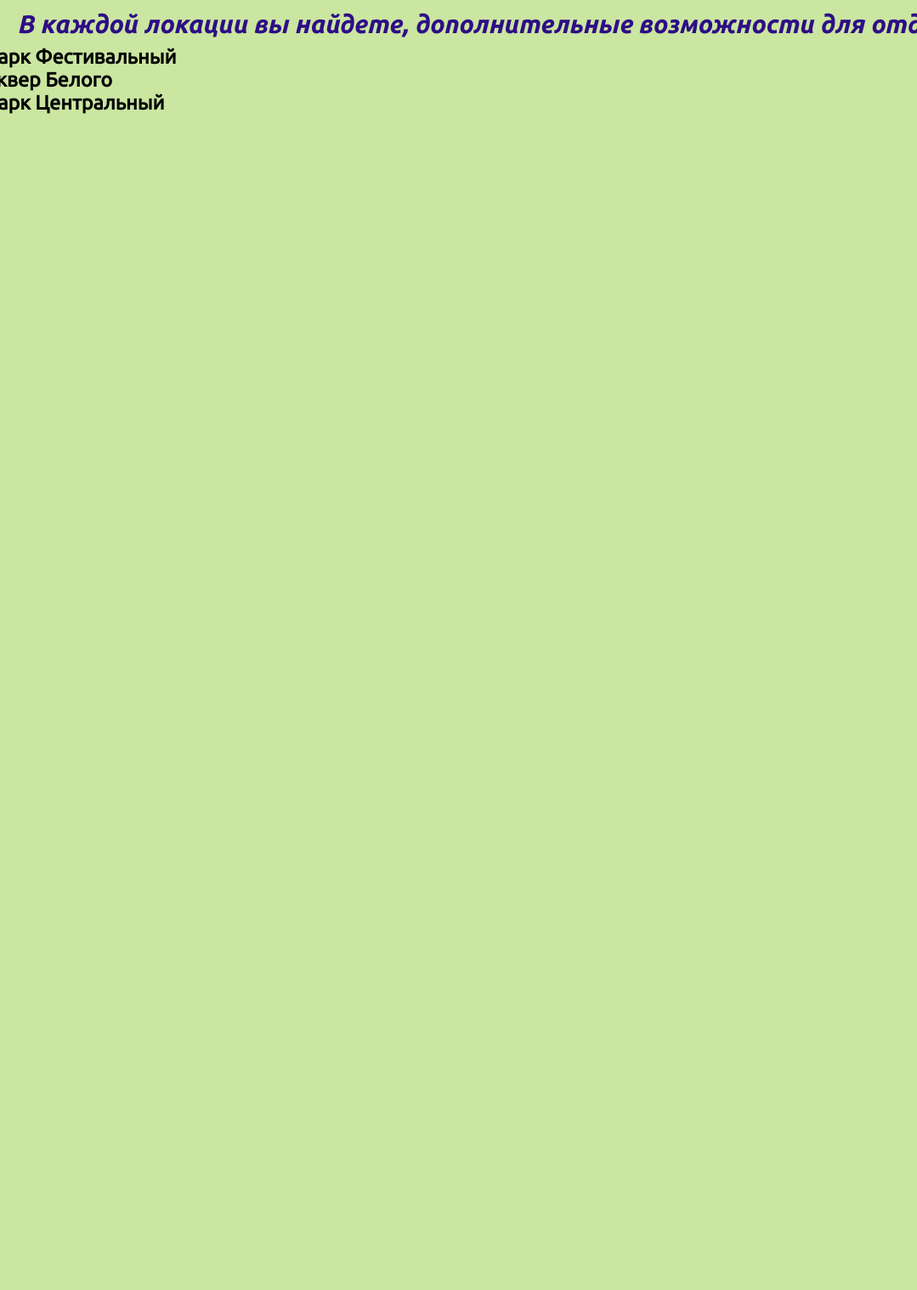
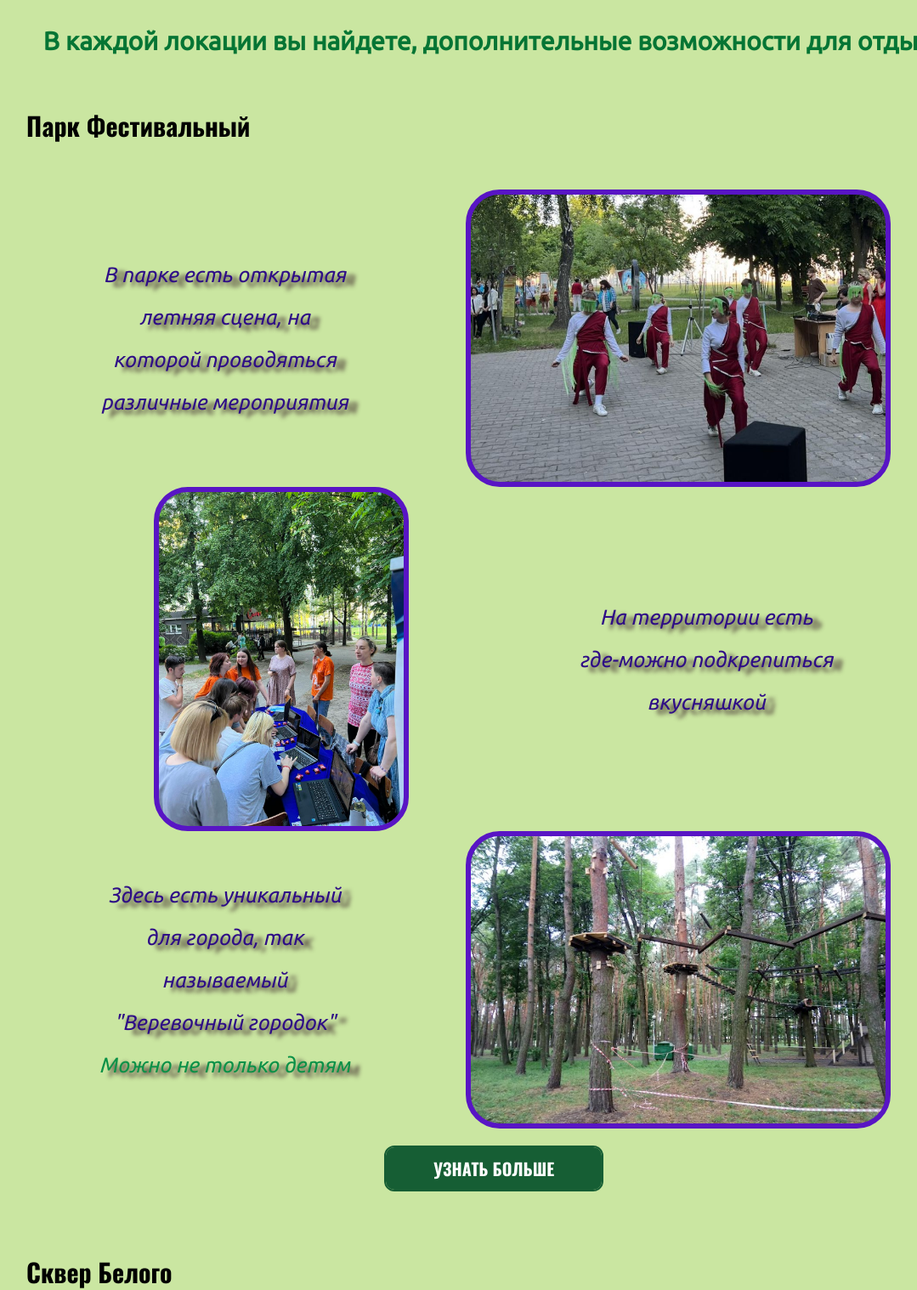
Before and after one commit to MargaritaBraun/Project-Access-Point, a plain HTML site: page index.html in a window 1280 px wide. Shown: the part 1876-3394 px from the top of the page at 85% size, without its empty margins (59-1138 px from the left). Before the commit the page ends 2010 px from the top, so only its background shows below. Drawn offline with nearby package versions, Linux system fonts and the light colour scheme.

Commit message:
feat: going about section

```diff
--- a/index.html
+++ b/index.html
@@ -122,33 +122,53 @@
 
             </div>
         </section>
-        <section >
-            <wrapper class="wrapper">
-                <div class="layout-3-column">
-                    <div class="makeFoto__column"><span class="makeFoto__var1"></span></div>
-                    <div class="makeFoto__column">
-                        <p></p>
-                        <p></p>
-                    </div>
-                    <div class="makeFoto__column"><span class='makeFoto__var2'></span></div>
-                </div>
-            </wrapper>
-        </section>
         <section class="about">
             <wrapper class="wrapper">
                 <div class="about__container">
                     <div>
                         <h2 class="about__title">В каждой локации вы найдете, дополнительные возможности для отдыха</h2>
                     </div>
-                    <div>
-                        <h3>Парк Фестивальный</h3>
-                        <p></p>
+                    <div class="about__block">
+                        <h3 class="block__title">Парк Фестивальный</h3>
+                            <div class="block__column">
+                             <p class="block__paragraph">В парке есть открытая летняя сцена, на которой проводяться различные мероприятия</p>
+                            <div class="about-flameX"><span class="about-Foto1"></span></div>
+                            </div>
+                        </div>
+                        <div class="block__column">
+                            <div class="about-flameY"><span class="about-Foto2"></span></div>
+                            <p class="block__paragraph">На территории есть где-можно подкрепиться вкусняшкой</p>
+                        </div>
+                        <div class="block__column">
+                            <p class="block__paragraph">Здесь есть уникальный для города, так называемый "Веревочный городок"
+                                <span class="block__paragraph other">Можно не только детям</span>
+                            </p>
+                            <div class="about-flameX"><span class="about-Foto3"></span></div>
+                        </div>
+                        <div class="about__button">
+                            <button class="button-location first">узнать больше</button>
+                        </div>
                     </div>
                     <div>
-                        <h3>Сквер Белого</h3>
+                        <h3 class="block__title">Сквер Белого</h3>
+                        <div class="block__column">
+                            <p class="block__paragraph">Именно здесь, ты получишь заряд энергии</p>
+                           <div class="about-flameX"><span class="about-belov1"></span></div>
+                        </div>
+                        <div class="block__column">
+                            <div class="about-flameX"><span class="about-belov2"></span></div>
+                            <p class="block__paragraph">Вечером здесь еще интересней, чем днем</p>
+                        </div>
+                        <div class="block__column">
+                            <p class="block__paragraph">Яркие и необычные скамейки</p>
+                           <div class="about-flameX"><span class="about-belov3"></span></div>
+                        </div>
+                        <div class="about__button">
+                            <button class="button-location second">узнать больше</button>
+                        </div>
                     </div>
                     <div>
-                        <h3>Парк Центральный</h3>
+                        <h3 class="block__title">Парк Центральный</h3>
                     </div>
 
                 </div>
--- a/style.css
+++ b/style.css
@@ -417,10 +417,177 @@ body {
   /* about section */
    .about__title {
     font-family: Ubuntu;
-    font-style: italic;
+    font-style: normal;
     font-weight: 700;
     font-size: 3rem;
     line-height: 50px;
     text-align: center;
+    color: #057534;
+    padding: 20px 0 0 0;
+   }
+
+   .block__column {
+    display: flex;
+    align-items: center;
+    justify-content: space-evenly;
+   }
+
+   .block__title {
+    font-family: 'Oswald';
+    font-style: normal;
+    font-weight: 700;
+    font-size: 3rem;
+    line-height: 50px;
+    text-align: left;
+    padding: 50px 10px 50px 50px;
+   }
+
+   .block__paragraph {
+    width: 300px;
+    font-family: Ubuntu;
+    font-style: italic;
+    font-weight: 500;
+    font-size: 2.5rem;
+    line-height: 50px;
+    text-align: center;
     color: #2e0d86;
+    text-shadow: 10px 5px 5px rgb(68, 49, 49);
    }
+
+   .other {
+    color: #0b9147;
+   }
+
+   .about-flameX {
+    width: 500px;
+    height: 350px;
+   }
+
+   .about-flameY {
+    width: 300px;
+    height: 405px;
+   }
+
+   .about-Foto1 {
+    background: url('img/fest1-about.jpg') 0 0 no-repeat;
+    background-size: cover;
+    display: block;
+    width: 100%;
+    height: 100%;
+    border: 6px solid #5815c4;
+    border-radius: 40px;
+   }
+
+   .about-Foto2 {
+    background: url('img/fest2-about.jpg') 0 0 no-repeat;
+    background-size: cover;
+    display: block;
+    width: 100%;
+    height: 100%;
+    border: 6px solid #5815c4;
+    border-radius: 40px;
+   }
+
+   .about-Foto3 {
+    background: url('img/fest3-about.jpg') 0 0 no-repeat;
+    background-size: cover;
+    display: block;
+    width: 100%;
+    height: 100%;
+    border: 6px solid #5815c4;
+    border-radius: 40px;
+   }
+
+/* about button section */
+   .about__button {
+    display: flex;
+    flex-direction: column;
+    justify-content: center;
+   }
+
+   .button-location  {
+    box-sizing: border-box;
+    -webkit-appearance: none;
+       -moz-appearance: none;
+            appearance: none;
+    background-color: transparent;
+    border: 2px solid #e74c3c;
+    border-radius: 0.6em;
+    color: #e74c3c;
+    cursor: pointer;
+    display: -webkit-box;
+    display: -webkit-flex;
+    display: -ms-flexbox;
+    display: flex;
+    -webkit-align-self: center;
+        -ms-flex-item-align: center;
+            align-self: center;
+    font-size: 2rem;
+    font-weight: 400;
+    line-height: 2px;
+    margin: 20px;
+    padding: 1.2em 2.8em;
+    text-decoration: none;
+    text-align: center;
+    text-transform: uppercase;
+    font-family: 'Oswald', sans-serif;
+    font-weight: 700;
+  }
+  .button-location:hover, .button-location:focus {
+    color: #fff;
+    outline: 0;
+  }
+
+  .first {
+    border-color: #165e34;
+    color: #fff;
+    box-shadow: 0 0 40px 40px #165e34 inset, 0 0 0 0 #165e34;
+    -webkit-transition: all 150ms ease-in-out;
+    transition: all 150ms ease-in-out;
+  }
+  .first:hover {
+    box-shadow: 0 0 10px 0 #165e34 inset, 0 0 10px 4px #165e34;
+    color: black;
+  }
+
+  .about-belov1 {
+    background: url('img/belovt1-about.jpg') 0 0 no-repeat;
+    background-size: cover;
+    display: block;
+    width: 100%;
+    height: 100%;
+    border: 6px solid #5815c4;
+    border-radius: 40px;
+  }
+
+  .about-belov2{
+    background: url('img/belovt2-about.jpg') 0 0 no-repeat;
+    background-size: cover;
+    display: block;
+    width: 100%;
+    height: 100%;
+    border: 6px solid #5815c4;
+    border-radius: 40px;
+  }
+
+  .about-belov3{
+    background: url('img/belovt3-about.jpg') 0 0 no-repeat;
+    background-size: cover;
+    display: block;
+    width: 100%;
+    height: 100%;
+    border: 6px solid #5815c4;
+    border-radius: 40px;
+  }
+
+  .second {
+    border-color: #340670;
+    color: #fff;
+    box-shadow: 0 0 40px 40px #340670 inset, 0 0 0 0 #340670;
+    -webkit-transition: all 150ms ease-in-out;
+    transition: all 150ms ease-in-out;
+  }
+  .second:hover {
+    box-shadow: 0 0 10px 0 #165e34 inset, 0 0 10px 4px #340670;
+    color: black;
+  }
```
Also changed, not shown: img/belovt1-about.jpg (added), img/belovt2-about.jpg (added), img/belovt3-about.jpg (added), img/fest1-about.jpg (added), img/fest2-about.jpg (added), img/fest3-about.jpg (added).
